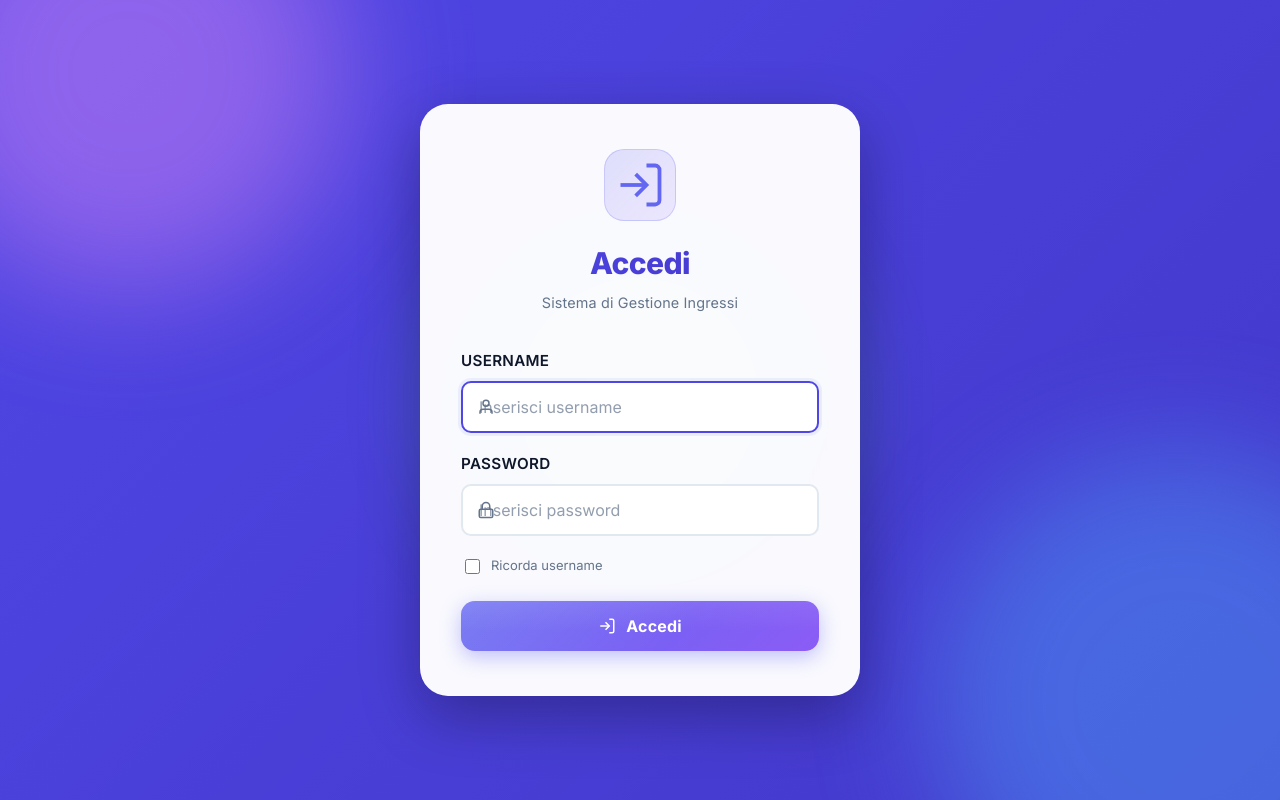
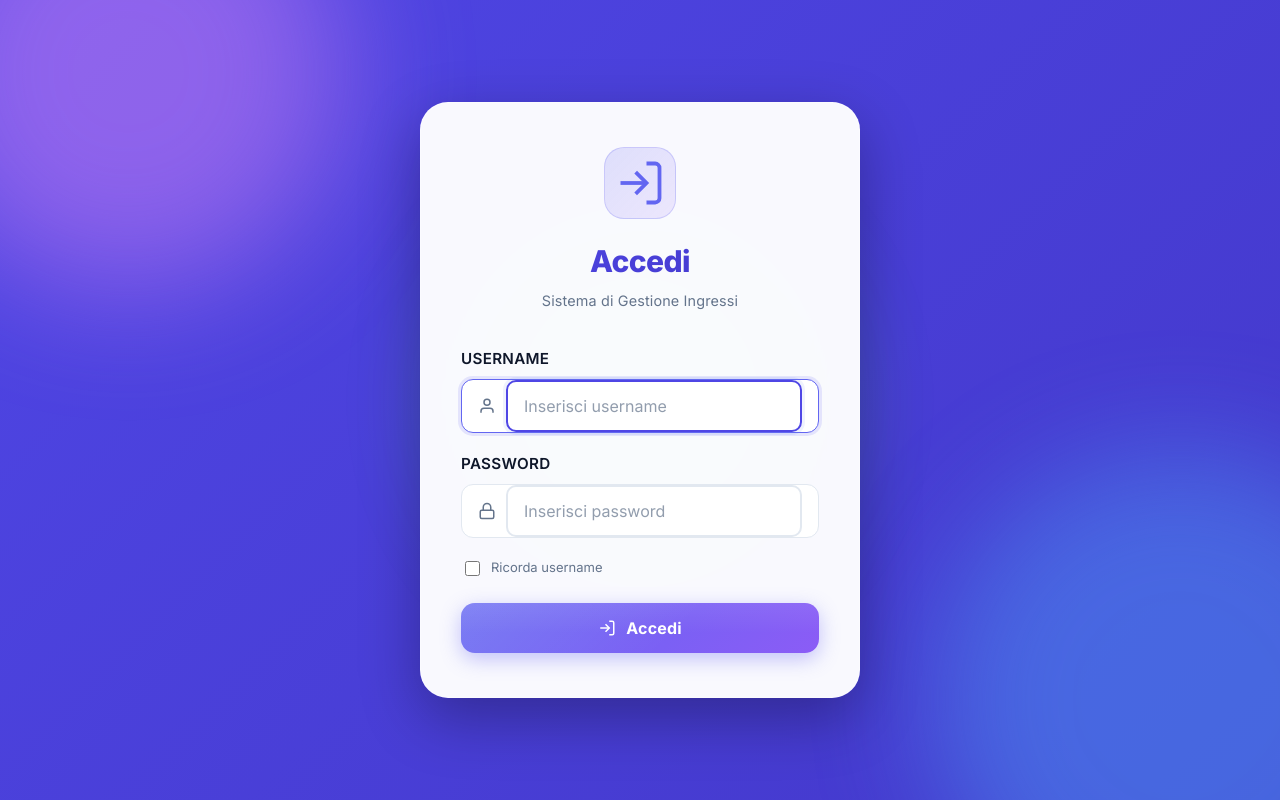
Before and after one commit to claudio-dragotta/Ingresso_festa, a React (Vite) app in the folder frontend/: page /login in a window 1280 px wide. Built offline with nearby package versions, Linux system fonts and the light colour scheme; no server answers.

Commit message:
fix: input login con flexbox — icona + campo separati, niente sovrapposizione

```diff
--- a/frontend/src/pages/LoginPage.css
+++ b/frontend/src/pages/LoginPage.css
@@ -151,41 +151,36 @@
 }
 
 .input-wrapper {
-  position: relative;
   display: flex;
   align-items: center;
+  gap: 0.625rem;
+  padding: 0 1rem;
+  border: 1.5px solid var(--border);
+  border-radius: 12px;
+  background: var(--surface);
+  transition: border-color 0.2s, box-shadow 0.2s;
+}
+
+.input-wrapper:focus-within {
+  border-color: var(--accent);
+  box-shadow: 0 0 0 3px color-mix(in srgb, var(--accent) 14%, transparent);
 }
 
 .input-icon {
-  position: absolute;
-  left: 1rem;
-  top: 50%;
-  transform: translateY(-50%);
   width: 18px;
   height: 18px;
   color: var(--muted);
-  pointer-events: none;
-  z-index: 2;
   flex-shrink: 0;
 }
 
 .input-wrapper input {
-  width: 100%;
-  padding: 0.875rem 1rem 0.875rem 3.25rem;
-  border: 1.5px solid var(--border);
-  border-radius: 12px;
+  flex: 1;
+  padding: 0.875rem 0;
+  border: none;
+  background: transparent;
   font-size: 0.9375rem;
-  transition: border-color 0.2s, box-shadow 0.2s, background 0.2s;
-  background: var(--surface);
   color: var(--text);
-  position: relative;
-  z-index: 1;
-}
-
-.input-wrapper input:focus {
   outline: none;
-  border-color: var(--accent);
-  box-shadow: 0 0 0 3px color-mix(in srgb, var(--accent) 14%, transparent);
 }
 
 .input-wrapper input::placeholder {
```
